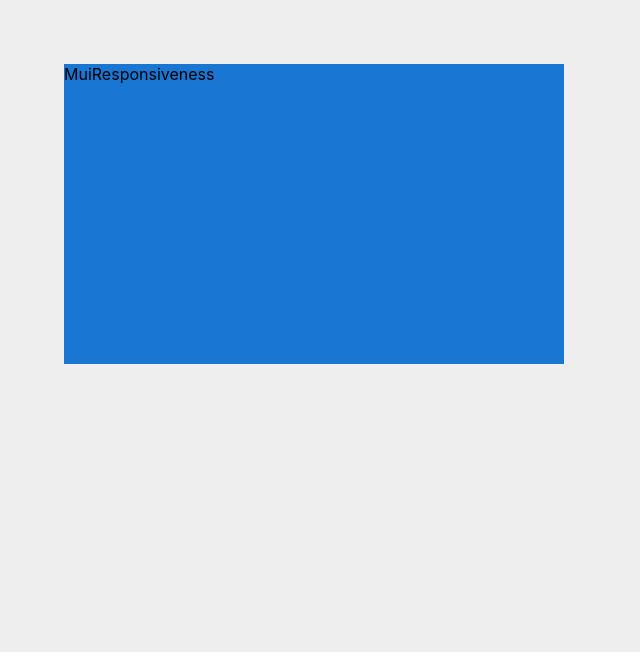
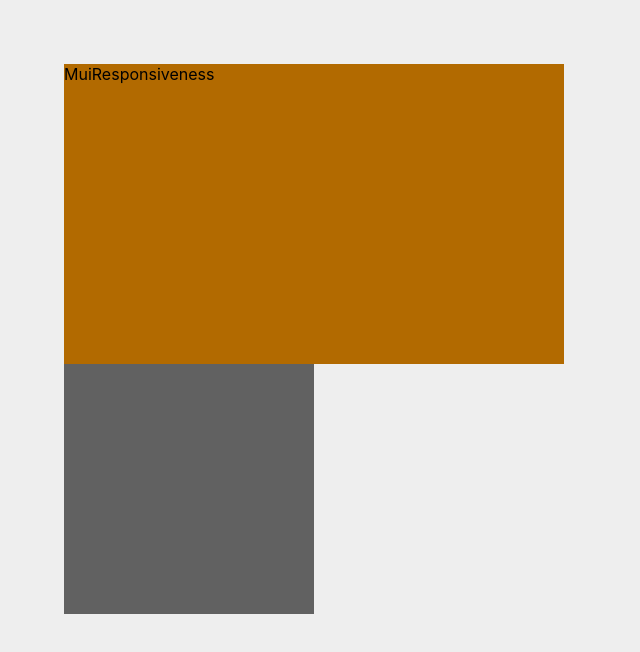
Before and after one commit to amontalvof/react-mui-demo, a React (Create React App) app: page / in a window 1280 px wide. Shown: the top 652 px of the page, without its empty margins (0-640 px from the left). Built offline with nearby package versions, Linux system fonts and the light colour scheme.

Commit message:
feat: Customizing Theme

```diff
--- a/src/App.tsx
+++ b/src/App.tsx
@@ -1,3 +1,4 @@
+import { createTheme, colors, ThemeProvider } from "@mui/material";
 import "./App.css";
 
 import MuiResponsiveness from "./components/MuiResponsiveness";
@@ -44,10 +45,28 @@
 
 // import Test from "./components/Test";
 
+const theme = createTheme({
+    status: {
+        danger: "#e53e3e",
+    },
+    palette: {
+        secondary: {
+            main: colors.orange[500],
+        },
+        // @ts-ignore
+        neutral: {
+            main: colors.grey[500],
+            darker: colors.grey[700],
+        },
+    },
+});
+
 function App() {
     return (
         <div className="App">
-            <MuiResponsiveness />
+            <ThemeProvider theme={theme}>
+                <MuiResponsiveness />
+            </ThemeProvider>
         </div>
     );
 }
--- a/src/components/MuiResponsiveness.tsx
+++ b/src/components/MuiResponsiveness.tsx
@@ -1,7 +1,14 @@
-import { Box } from "@mui/material";
+import { Box, styled } from "@mui/material";
+
+const StyledBox = styled(Box)(({ theme }) => ({
+    height: "250px",
+    width: "250px",
+    backgroundColor: theme.palette.neutral?.darker,
+}));
 
 const MuiResponsiveness = () => {
     return (
+        <>
             <Box
                 sx={{
                     height: "300px",
@@ -12,11 +19,13 @@
                         lg: 500, // 1200 px and above
                         xl: 600, // 1536 px and above
                     },
-                bgcolor: "primary.main",
+                    bgcolor: "secondary.dark",
                 }}
             >
                 MuiResponsiveness
             </Box>
+            <StyledBox />
+        </>
     );
 };
 
```
Also changed, not shown: src/theme.d.ts (added, +27 -0 lines). Lines whose indentation alone changed are shown as unchanged.
